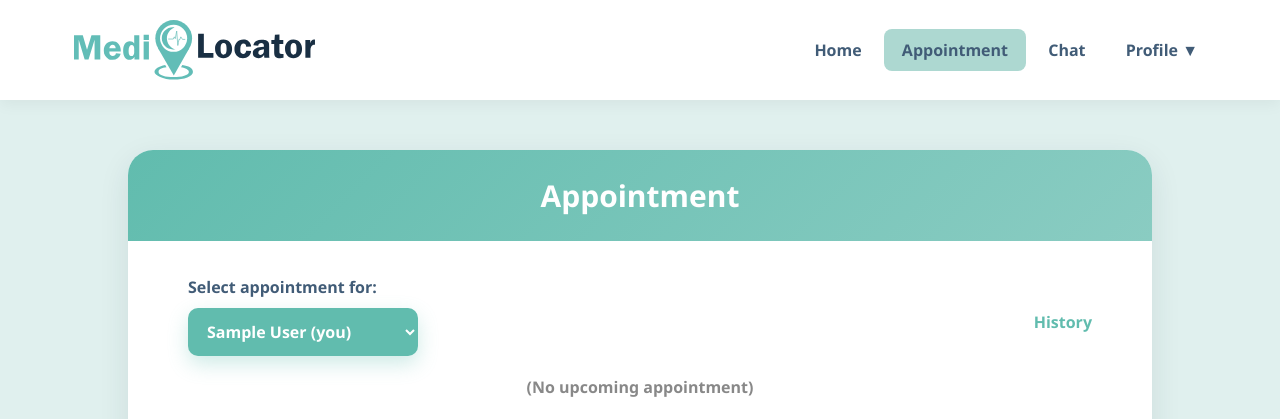
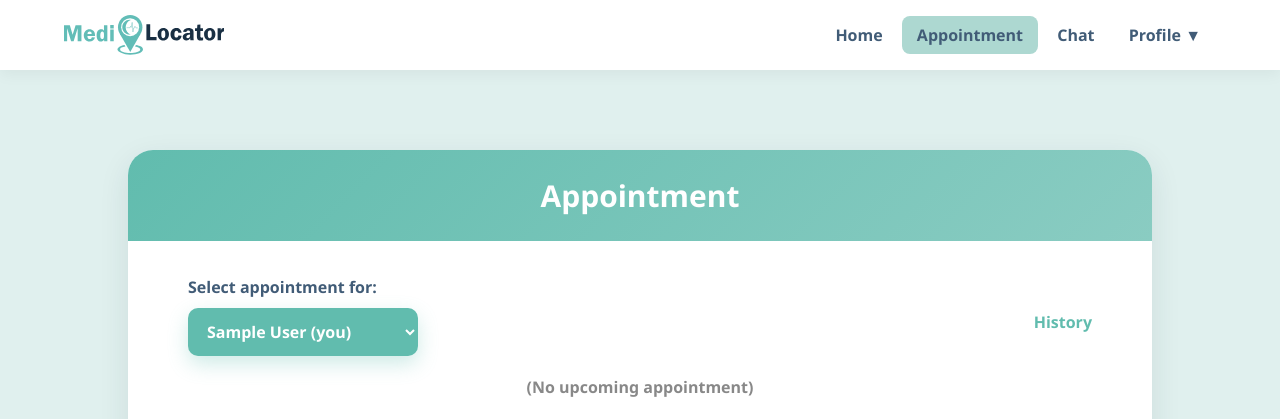
Before and after one commit to Izadep/MediLocator, a PHP site: page /Appointment.php in a window 1280 px wide. Shown: the top 419 px of the page. Run offline with PHP 8.4, Linux system fonts and the light colour scheme; the visitor is signed in with stand-in values (Sample User, id 1).

Commit message:
fix navigator di appoint

```diff
--- a/Appointment.css
+++ b/Appointment.css
@@ -31,8 +31,8 @@ body {
     overflow-x: hidden;
 }
 
-.NavBar {
-   position: fixed;
+#NavBar {
+    position: fixed;
     top: 0;
     width: 100%;
     background-color: var(--white);
@@ -47,7 +47,7 @@ body {
     display: flex;
     justify-content: space-between;
     align-items: center;
-    padding: 20px 0;
+    padding: 15px 0;
 }
 
 #navbar.scrolled {
@@ -58,9 +58,9 @@ body {
 
 .nav-item {
     text-decoration: none;
-    color: var(--night-ocean);
+    color: var(--navy);
     font-weight: 600;
-    padding: 10px 18px;
+    padding: 8px 15px;
     border-radius: 8px;
     transition: all 0.3 ease;
     background: transparent;
@@ -71,28 +71,8 @@ body {
 
 .nav-item:hover, .nav-item.active{
     background-color: var(--mint-bright);
-    color: var(--night-ocean);
+    color: var(--navy);
 }
-
-.nav-item {
-    text-decoration: none;
-    color: var(--night-ocean);
-    font-weight: 600;
-    padding: 10px 18px;
-    border-radius: 8px;
-    transition: all 0.3s ease;
-    background: transparent;
-    border: none;
-    font-size: 16px;
-    cursor: pointer;
-}
-
-.nav-item:hover, .nav-item.active{
-    background-color: var(--mint-bright);
-    color: var(--night-ocean);
-}
-
-
 
 .logo {
     display: flex;
@@ -105,8 +85,7 @@ body {
 }
 
 .logo img {
-    height: 60px;
-    margin-left: 10px;
+    height: 40px;
 }
 
 
--- a/Appointment.php
+++ b/Appointment.php
@@ -18,7 +18,7 @@ $name = $_SESSION['user_name'];
 </head>
 
 <body>
-    <nav class="NavBar" id="navbar">
+    <nav id="NavBar">
             <div class="nav-contain">
                 <a href="HomeScreen.php" class="logo">
                     <img src="image/MedilocatorIslam.svg" alt="MediLocator Logo">
```
